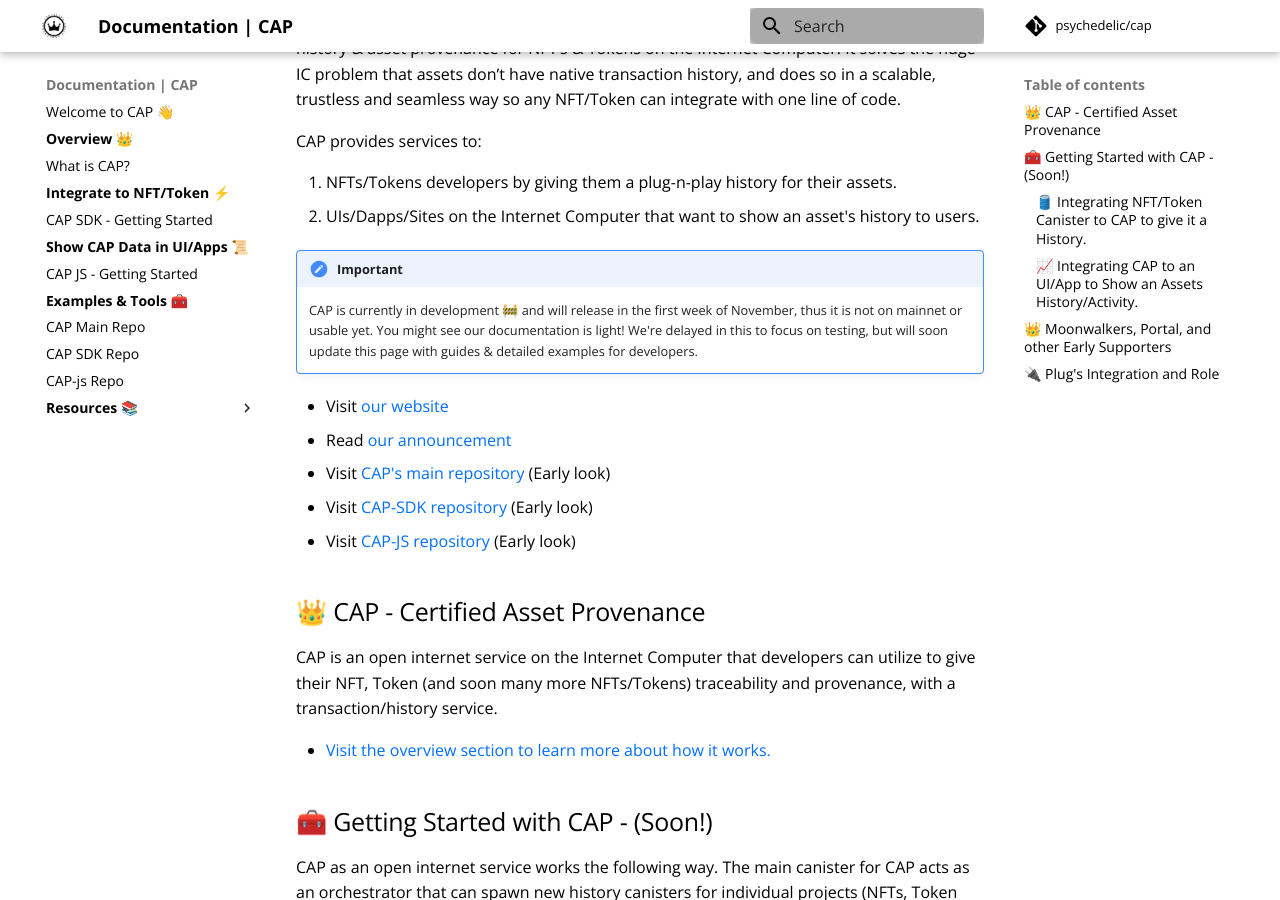
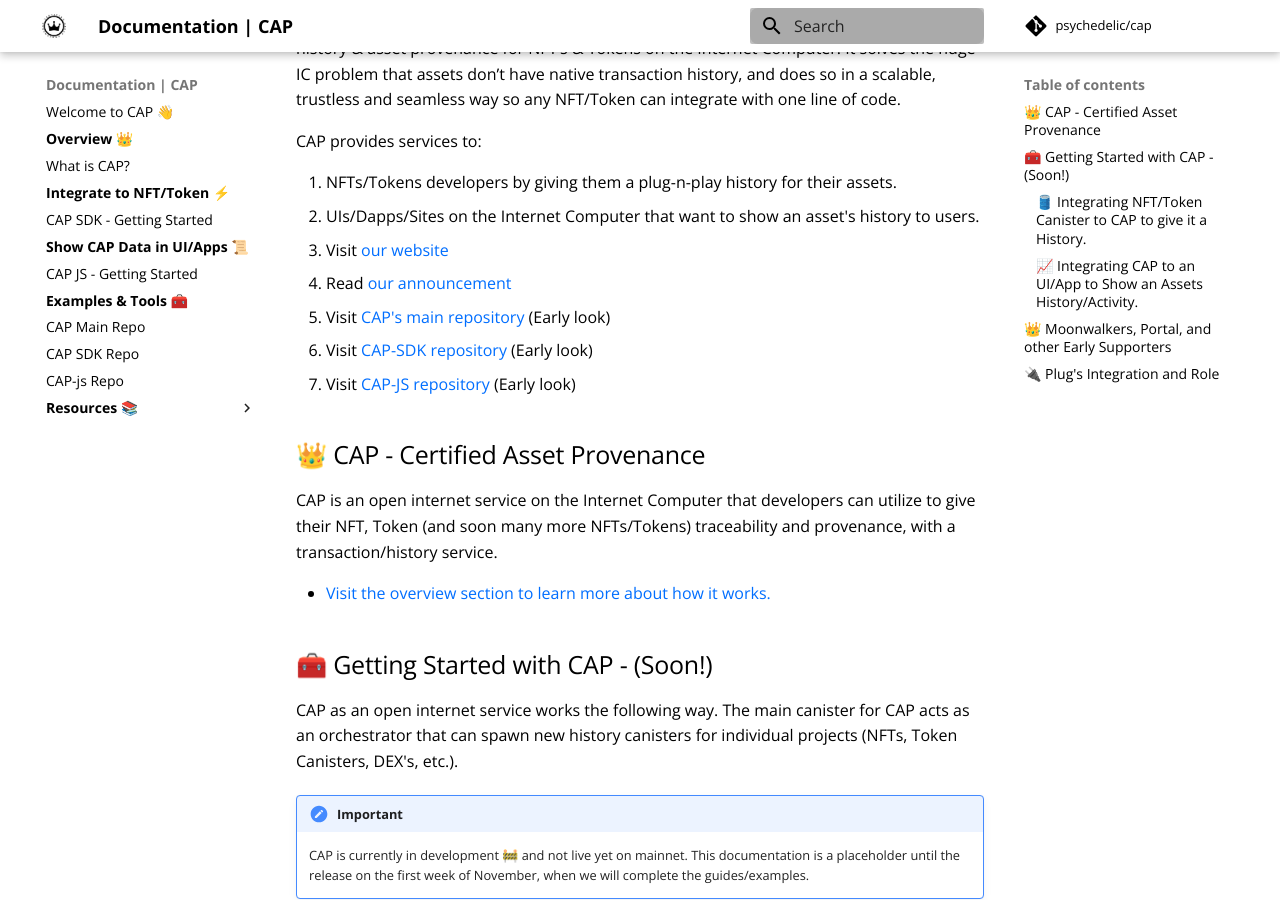
Before and after one commit to Psychedelic/cap-docs, an MkDocs documentation site: the page built from docs/index.md, in a window 1280 px wide and 900 px high, scrolled down 382 px. Built offline with MkDocs 1.6.1 and Material for MkDocs 9.7.7, drawn with Linux system fonts in a browser that asks for light colours; comment, search, counter and statistics services are not loaded.

Commit message:
Update index.md

```diff
--- a/docs/index.md
+++ b/docs/index.md
@@ -11,10 +11,6 @@ CAP provides services to:
 
 1. NFTs/Tokens developers by giving them a plug-n-play history for their assets.
 2. UIs/Dapps/Sites on the Internet Computer that want to show an asset's history to users.
-
-!!! Important
-
-    CAP is currently in development 🚧 and will release in the first week of November, thus it is not on mainnet or usable yet. You might see our documentation is light! We're delayed in this to focus on testing, but will soon update this page with guides & detailed examples for developers.
 
 
 - Visit [our website](https://cap.ooo)
```
